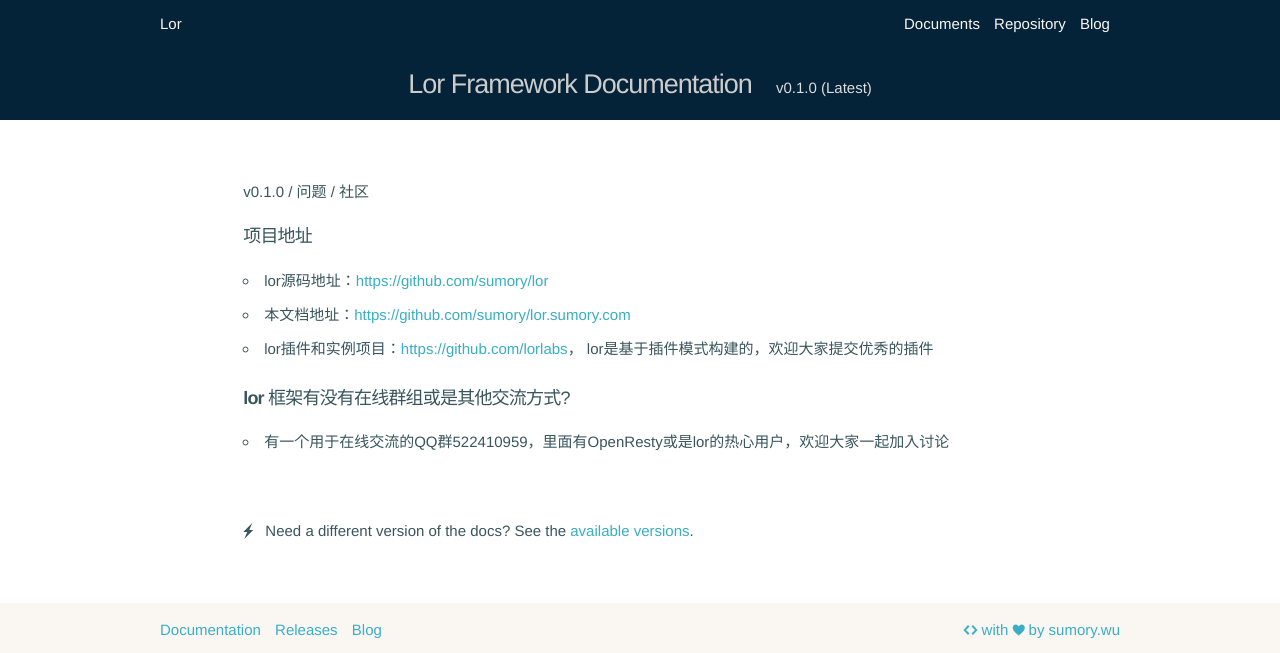
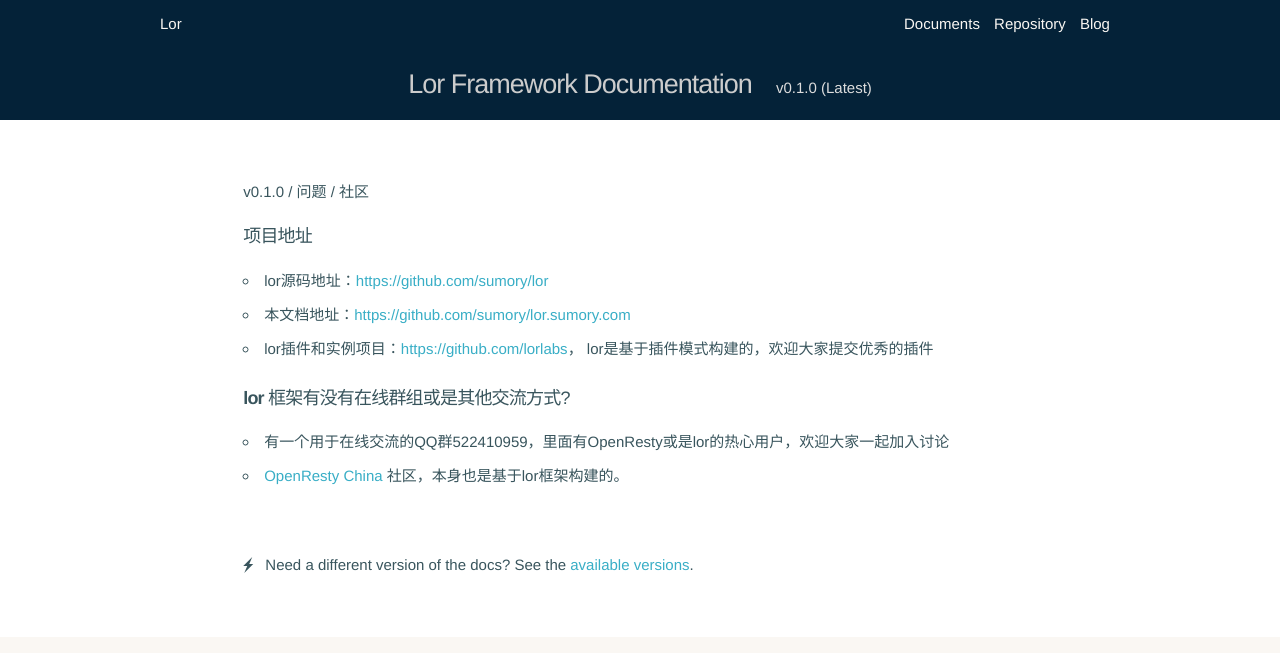
Before and after one commit to lhmwzy/lor.sumory.com, a Jekyll site: the page built from _docs/v0.1.0/faq/intro.md, in a window 1280 px wide, cut to the strip 0-653 px from the top of the page. Built offline with Jekyll 4.4.1, drawn with Linux system fonts in a browser that asks for light colours; Markdown is read by kramdown in place of the engine named in the settings.

Commit message:
modify orchina link

```diff
--- a/_docs/v0.1.0/faq/intro.md
+++ b/_docs/v0.1.0/faq/intro.md
@@ -15,3 +15,4 @@
 #### **lor** 框架有没有在线群组或是其他交流方式?
 
  - 有一个用于在线交流的QQ群522410959，里面有OpenResty或是lor的热心用户，欢迎大家一起加入讨论
+ - [OpenResty China](https://orchina.org/) 社区，本身也是基于lor框架构建的。
```
